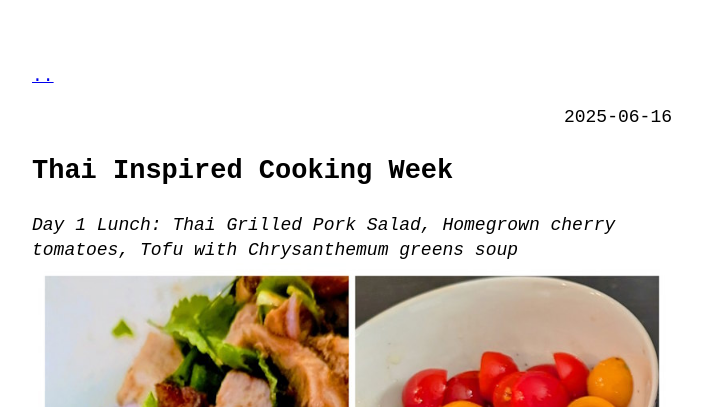
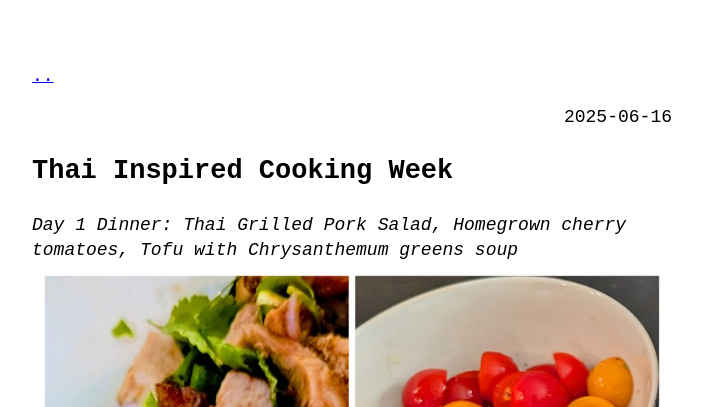
Before and after one commit to groceryshoppingisfun/weeklyfoodjournal, a Jekyll site: the page built from _posts/2025-06-16-Thai-Inspired-Cooking-Week.md, in a window 1280 px wide and 900 px high. Shown: the top 407 px of the window, without its empty margins (288-990 px from the left). Built offline with Jekyll 4.4.1, drawn with Linux system fonts in a browser that asks for light colours; some of the changed text lies outside the part shown.

Commit message:
Update 2025-06-16-Thai-Inspired-Cooking-Week.md

```diff
--- a/_posts/2025-06-16-Thai-Inspired-Cooking-Week.md
+++ b/_posts/2025-06-16-Thai-Inspired-Cooking-Week.md
@@ -2,7 +2,7 @@
 layout: post
 ---
 
-*Day 1 Lunch: Thai Grilled Pork Salad, Homegrown cherry tomatoes, Tofu with Chrysanthemum greens soup*
+*Day 1 Dinner: Thai Grilled Pork Salad, Homegrown cherry tomatoes, Tofu with Chrysanthemum greens soup*
 ![thai grilled pork salad](assets/images/thai-grilled-pork-salad.jpg)
 
 
@@ -24,18 +24,21 @@ Did a quick Trader Joe's run. **$13.77**
 ## Breakfast:
 Steamed 2 frozen chinese milk buns and ate it with coconut jam which is a southeast asian speciality. We flew to Seattle last weekend for my nephew's college graduation ceremony and visited Starbucks reserve roastery. It's a pretty cool place and we enjoyed the coffee cocktails. I made pour-over coffee with frothed milk and somehow it tasted better when drank from the new sleek looking mugs that we bought from Starbucks roastery. Today morning's dance fitness class was especially fun as the intructor picked a few folks to lead each dance. We've done the same routines many times so most of us know it by heart. Standing in front of the class made me dance with a lot more energy that usual, I was high on adrenaline for the rest of the class after my routine was over.
 
+*Day 1 Breakfast: Steamed milk bun with coconut jam*
+![coconut jam](assets/images/coconut-jam.jpg)
+
+
 ## Lunch:
 Met up with a girl friend for lunch and had fun catching up with her. I really love the carribean vibe and open air seating at the restaurant, I felt like I was on vacation somewhere far away. I will come back here again for Taco Tuesdays for date night with my honey. Half off all margaritas and small bites every monday so I ordered a passionfruit mango margarita.  Ordered 2 small bites with carne asada and grilled shrimp the side (**$21.86**).
+
+*Day 1 Lunch: Lunch with girl friend at a carribean restaurant*
+![thai grilled pork salad](assets/images/margarita-lunch.jpg)
+
 
 ## Dinner:
 I have been following this thai lady on youtube called "ThaiFood Chef". I've made several of her recipes and they are all simple and delicious. Today I made Thai Pork Salad which is spicy, sour, sweet, umami. It was just an explosion of flavor and freshness from the herbs. I also added some cherry tomatoes from our garden and each of them is like a flavor bomb. It's going to be hard to go back to store bought tomatoes after this. For vegetables I made a simple dashi soup with tofu, carrots and chrysanthemum greens. For once we didn't play pickleball after dinner so I decided to hand wash my car. I don't do it very often but I must say it's very satisfying to see my car so clean and knowing that I did it.
 
-*Day 1 Breakfast: Steamed milk bun with coconut jam*
-![coconut jam](assets/images/coconut-jam.jpg)
 
-
-*Day 1 Lunch: Lunch with girl friend at a carribean restaurant*
-![thai grilled pork salad](assets/images/margarita-lunch.jpg)
 
 
 ***Day 1 Total: $35.63***
```
